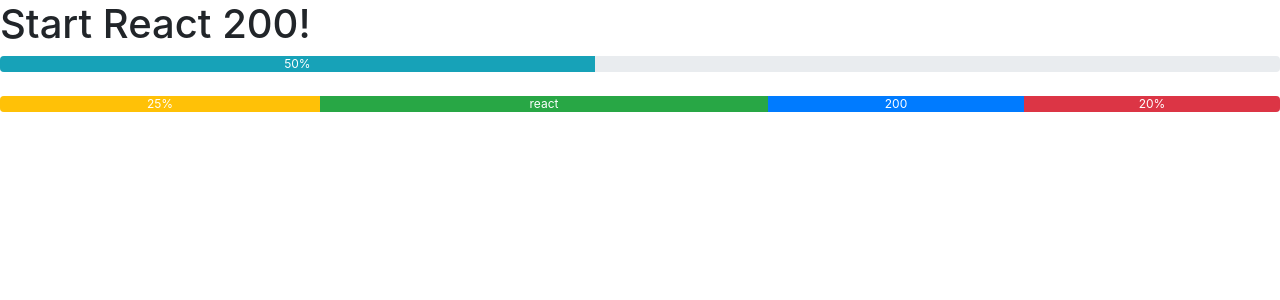
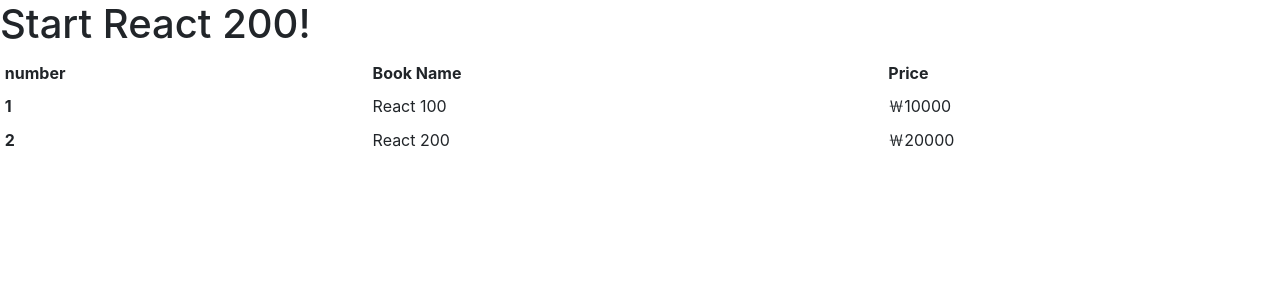
Before and after one commit to leejungyeoul/react200, a React (Create React App) app in the folder client/: page / in a window 1280 px wide. Shown: the top 300 px of the page. Built offline with nearby package versions, Linux system fonts and the light colour scheme.

Commit message:
054. reactstrap Table 사용하기

```diff
--- a/client/src/App.js
+++ b/client/src/App.js
@@ -1,12 +1,12 @@
 import React from 'react';
-import Progress from './R052_ReactstrapProgress'
+import ReactstrapTable from './R054_ReactstrapTable'
 import 'bootstrap/dist/css/bootstrap.css'
 
 function App() {
   return (
     <div>
       <h1>Start React 200!</h1>
-      <Progress/>
+      <ReactstrapTable/>
     </div>
   );
 }
--- a/client/src/R052_ReactstrapProgress.js
+++ /dev/null
@@ -1,36 +0,0 @@
-import React, { Component } from 'react';
-import { Progress } from 'reactstrap';
-
-class R051_ReactstrapPopover extends Component {
-  constructor (props) {
-      super(props);
-      this.state = { progress:0 }
-  }
-
-  componentDidMount(){ this.progress() }
-
-  progress =()=>{
-    if(this.state.progress !== 100){
-      setTimeout(function() {
-        this.setState({progress: this.state.progress+1});
-        this.progress();
-      }.bind(this), 100);
-    }
-  }
-
-  render() {
-    return (
-      <>
-        <Progress color="info" value={this.state.progress}>{this.state.progress}%</Progress><br/>
-        <Progress multi>
-          <Progress bar color="warning" value="25">25%</Progress>
-          <Progress bar color="success" value="35">react</Progress>
-          <Progress bar value="20">200</Progress>
-          <Progress bar color="danger" value="20">20%</Progress>
-        </Progress>
-      </>
-   )
-  }
-}
-
-export default R051_ReactstrapPopover;
--- /dev/null
+++ b/client/src/R054_ReactstrapTable.js
@@ -0,0 +1,35 @@
+import React, { Component } from 'react';
+import { Table } from 'reactstrap';
+
+class R054_ReactstrapTable extends Component {
+  render() {
+    return (
+        // <Table>
+        // <Table dark bordered>
+        // <Table striped hover>
+        <Table borderless size="sm">
+          <thead>
+            <tr>
+              <th>number</th>
+              <th>Book Name</th>
+              <th>Price</th>
+            </tr>
+          </thead>
+          <tbody>
+            <tr>
+              <th scope="row">1</th>
+              <td>React 100</td>
+              <td>￦10000</td>
+            </tr>
+            <tr>
+              <th scope="row">2</th>
+              <td>React 200</td>
+              <td>￦20000</td>
+            </tr>
+          </tbody>
+        </Table>
+    )
+  }
+}
+
+export default R054_ReactstrapTable;
```
